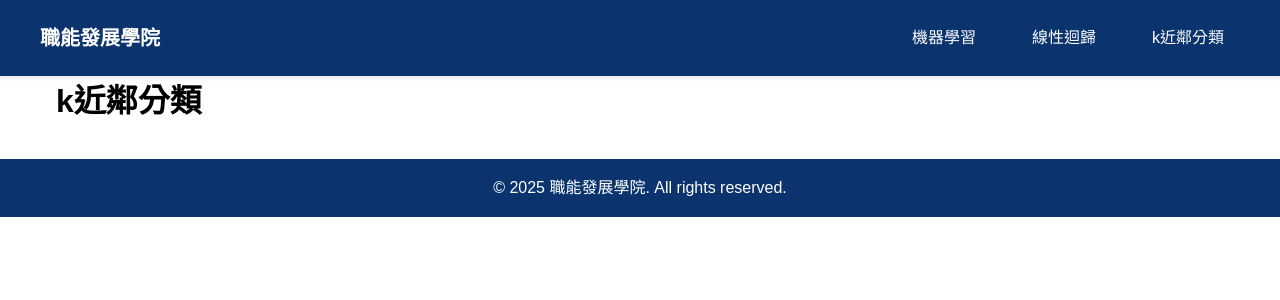
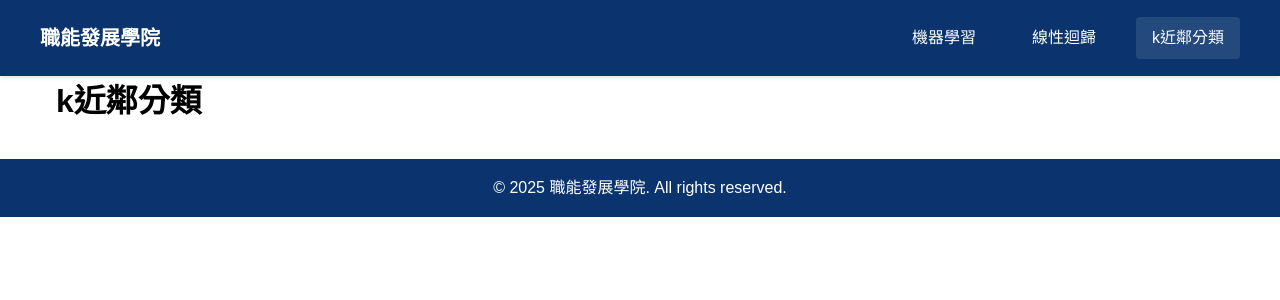
Before and after one commit to erwrervv/python_web, a Flask app: page /knn in a window 1280 px wide. Shown: the top 300 px of the page. Run offline with Flask 3, Linux system fonts and the light colour scheme.

Commit message:
1leson6_1

```diff
--- a/lesson6/templates/base.html
+++ b/lesson6/templates/base.html
@@ -15,13 +15,13 @@
             <a class="navbar-brand" href="{{ url_for('index') }}">職能發展學院</a>
             <ul class="nav-list">
                 <li class="nav-item">
-                    <a href="{{ url_for('index') }}"{% if request.endpoint == 'index' %} class="active" {% endif %}>機器學習</a>
+                    <a href="{{ url_for('index') }}" {% if request.endpoint == 'index' %}class="active"{% endif %}>機器學習</a>
                 </li>
                 <li class="nav-item">
-                    <a href="{{url_for('regression')}}" {% if request.endpoint == 'index' %} class="regression" {% endif %}>線性迴歸</a>
+                    <a href="{{url_for('regression')}}" {% if request.endpoint == 'regression' %}class="active"{% endif %}>線性迴歸</a>
                 </li>
                 <li class="nav-item">
-                    <a href="{{ url_for('knn') }}" {% if request.endpoint == 'active' %} class="active" {% endif %}>k近鄰分類</a>
+                    <a href="{{ url_for('knn') }}" {% if request.endpoint == 'knn' %}class="active"{% endif %}>k近鄰分類</a>
                 </li>
             </ul>
             <!-- 手機版導覽切換按鈕 -->
```
